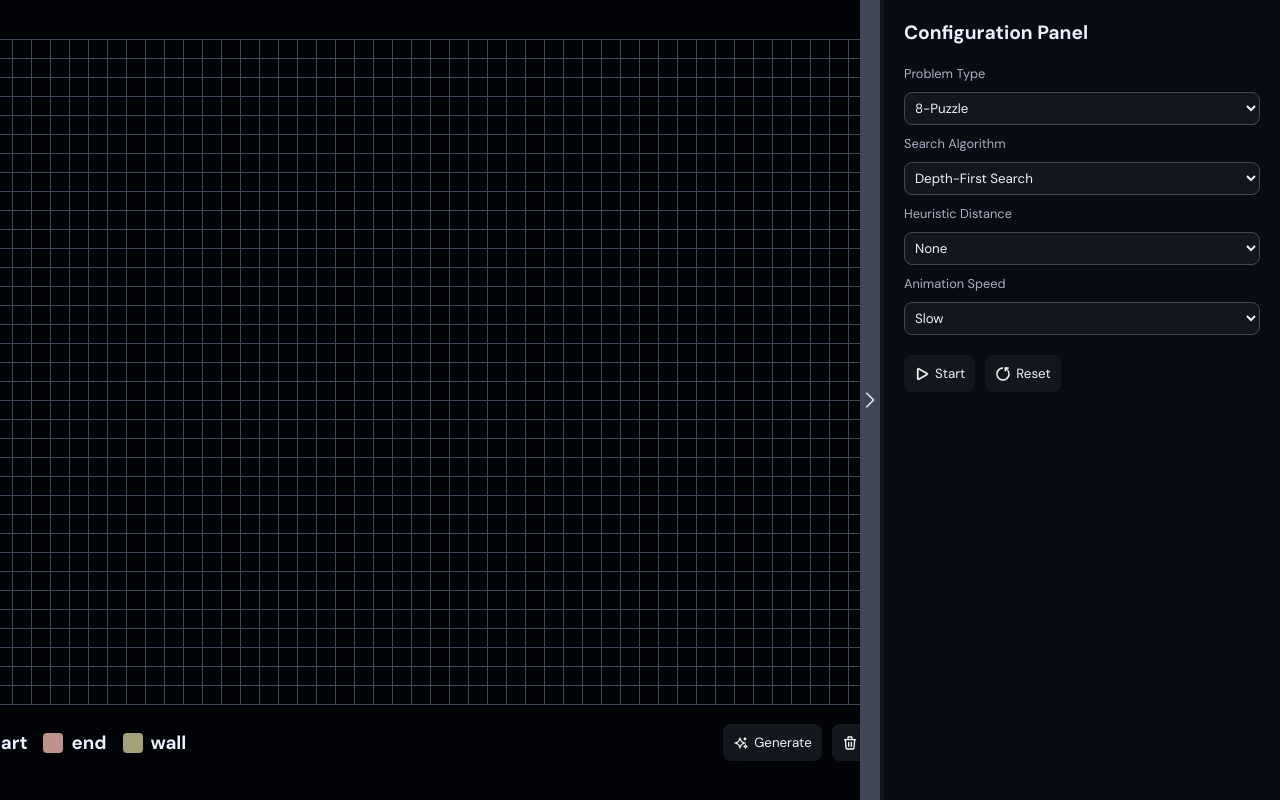
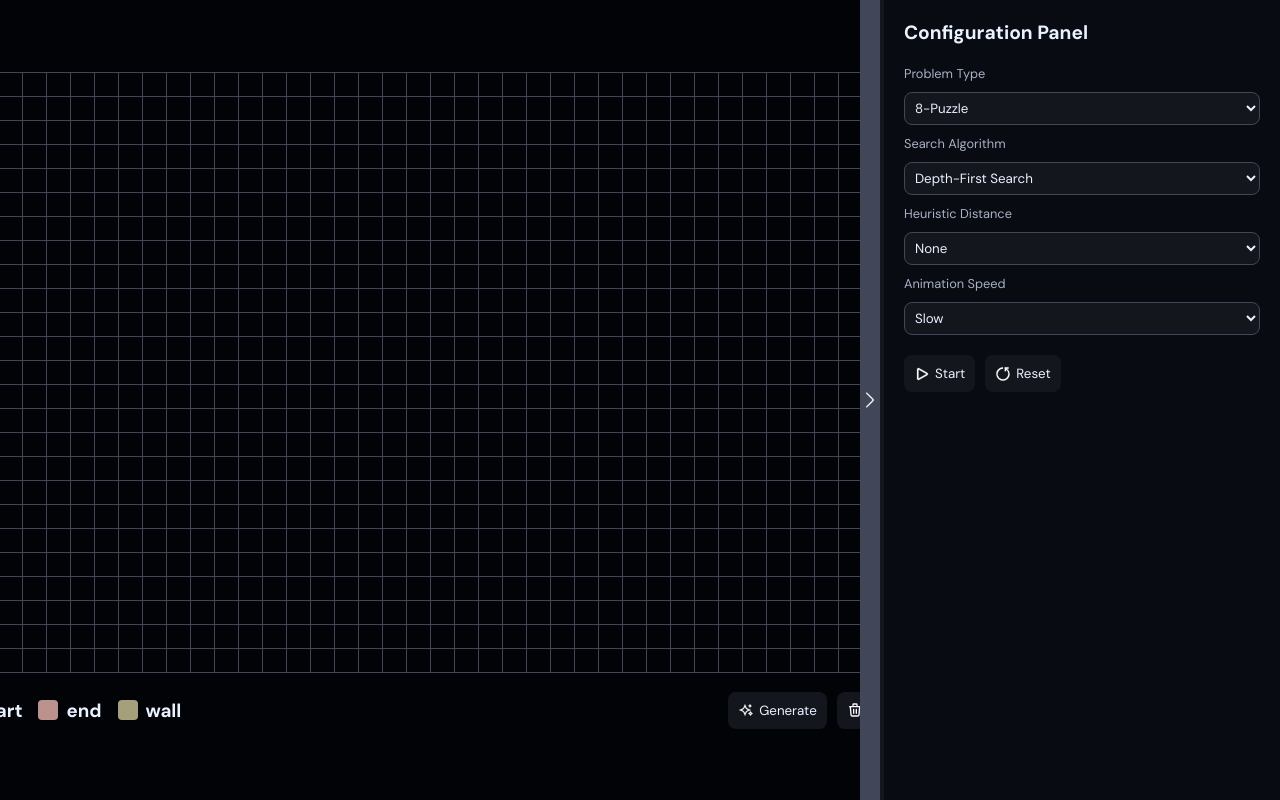
Before and after one commit to Hundway/graph-search-visualizer, a Vue app: page / in a window 1280 px wide. Built offline with nearby package versions, Linux system fonts and the light colour scheme; the HTML template or start-up script is replaced by a standard one.

Commit message:
Adjust grid size

```diff
--- a/src/components/visualizer/grid/Grid.vue
+++ b/src/components/visualizer/grid/Grid.vue
@@ -7,8 +7,8 @@
 
   type CellState = 'empty' | 'start' | 'end' | 'wall'
 
-  const ROWS = 35
-  const COLS = 50
+  const ROWS = 25
+  const COLS = 40
 
   function createGrid(): CellState[][] {
     return Array.from({ length: ROWS }, () =>
@@ -87,8 +87,8 @@
   }
 
   .grid-cell {
-    width: 20px;
-    height: 20px;
+    width: 25px;
+    height: 25px;
     border: 1px solid var(--border);
     margin-right: -1px;
     margin-bottom: -1px;
```
